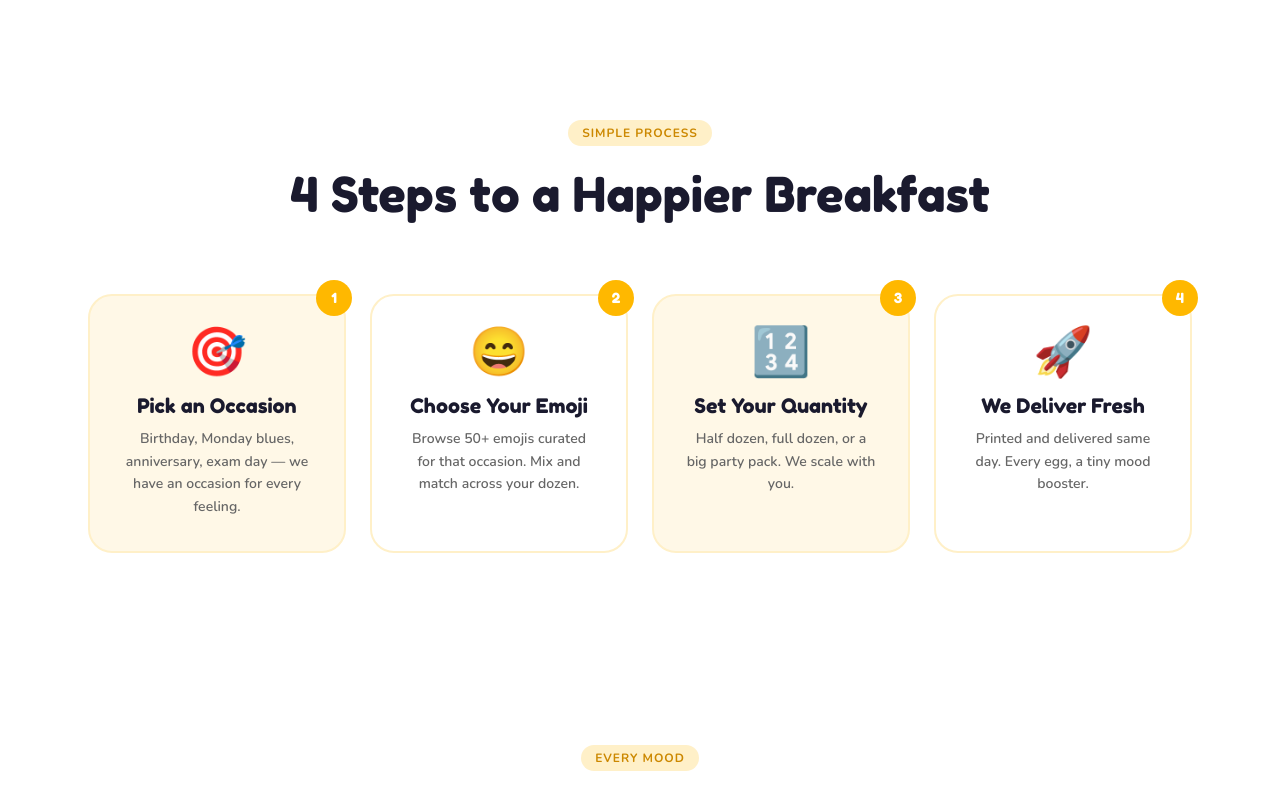
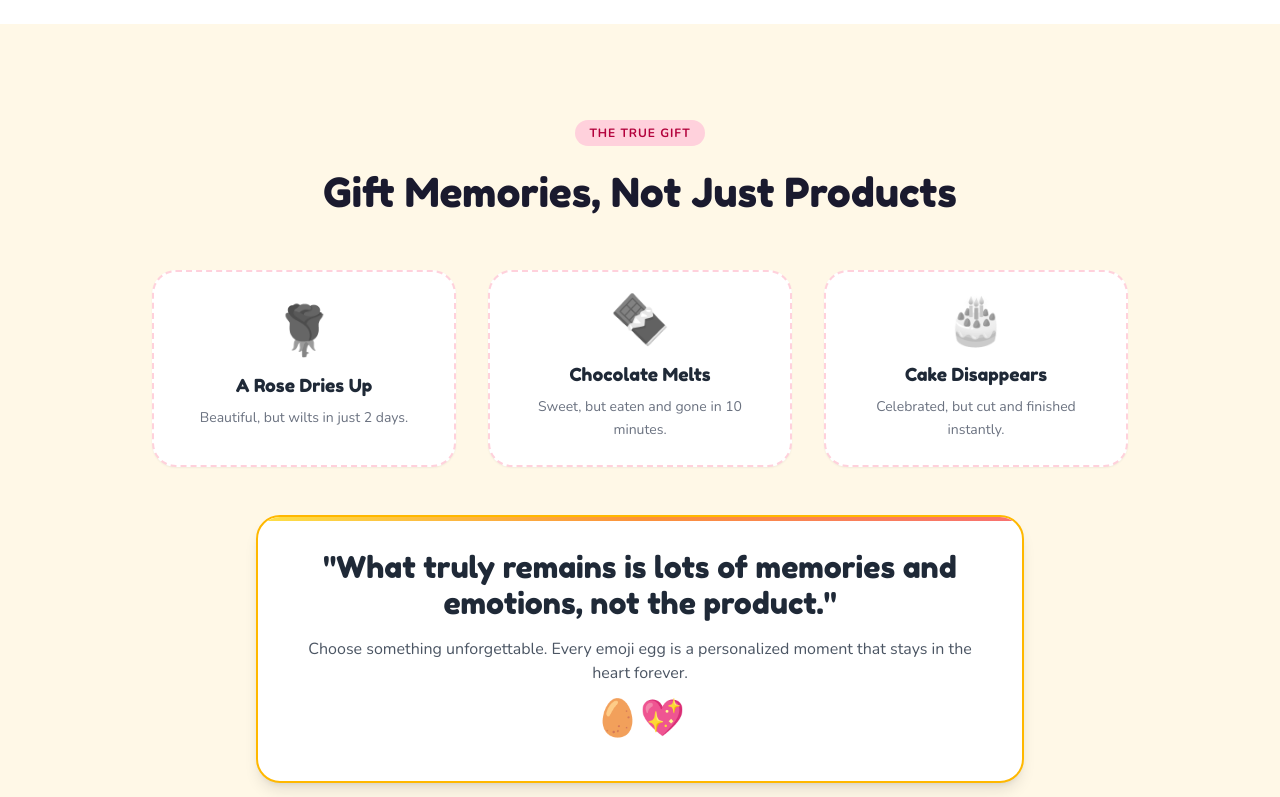
Before and after one commit to ayushkumarrr-1/emojieggs, a Next.js app in the folder emojieggs/: page / in a window 1280 px wide. Shown: the part 960-1757 px from the top of the page. Built offline with nearby package versions, Linux system fonts and the light colour scheme.

Commit message:
Add WhyChooseUs section with creative messaging

```diff
--- a/emojieggs/app/layout.tsx
+++ b/emojieggs/app/layout.tsx
@@ -4,7 +4,7 @@ import { LanguageProvider } from "@/context/LanguageContext";
 
 export const metadata: Metadata = {
   title: "EmojiEggs – We Value Your Happiness 🥚",
-  description: "Customise your eggs with emojis for every mood and occasion. Fresh eggs, happy vibes!",
+  description: "Customise your eggs with emojis for every emotion and occasion. Fresh eggs, happy vibes!",
 };
 
 export default function RootLayout({ children }: { children: React.ReactNode }) {
--- a/emojieggs/app/page.tsx
+++ b/emojieggs/app/page.tsx
@@ -1,5 +1,6 @@
 import Navbar from "@/components/Navbar";
 import Hero from "@/components/Hero";
+import WhyChooseUs from "@/components/WhyChooseUs";
 import HowItWorks from "@/components/HowItWorks";
 import Occasions from "@/components/Occasions";
 import Customizer from "@/components/Customizer";
@@ -13,6 +14,7 @@ export default function Home() {
       <EggGlider />
       <Navbar />
       <Hero />
+      <WhyChooseUs />
       <HowItWorks />
       <Occasions />
       <Customizer />
--- /dev/null
+++ b/emojieggs/components/WhyChooseUs.tsx
@@ -0,0 +1,61 @@
+"use client";
+import { useEffect, useRef } from "react";
+import { useLanguage } from "@/context/LanguageContext";
+
+export default function WhyChooseUs() {
+  const refs = useRef<(HTMLDivElement | null)[]>([]);
+  const { t } = useLanguage();
+
+  useEffect(() => {
+    const obs = new IntersectionObserver(
+      (entries) => entries.forEach((e) => { if (e.isIntersecting) e.target.classList.add("visible"); }),
+      { threshold: 0.1 }
+    );
+    refs.current.forEach((r) => r && obs.observe(r));
+    return () => obs.disconnect();
+  }, []);
+
+  return (
+    <section className="py-24 bg-[#FFF8E7]" id="why-choose-us">
+      <div className="max-w-5xl mx-auto px-6 text-center">
+        <span className="badge" style={{ background: "#FFD1DC", color: "#B3003B" }}>{t.whyChooseUs.badge}</span>
+        <h2 className="font-display mt-4 mb-12" style={{ fontSize: "clamp(2rem,4vw,2.5rem)", color: "#1A1A2E" }}>
+          {t.whyChooseUs.title}
+        </h2>
+
+        <div className="grid md:grid-cols-3 gap-8 mb-12">
+          {t.whyChooseUs.cards.map((card: any, i: number) => (
+            <div
+              key={i}
+              ref={(el) => { refs.current[i] = el; }}
+              className="reveal p-6 rounded-3xl bg-white flex flex-col items-center justify-center text-center shadow-sm"
+              style={{
+                border: "2px dashed #FFD1DC",
+                transitionDelay: `${i * 0.15}s`,
+              }}
+            >
+              <div className="text-5xl mb-4 grayscale opacity-80 transition-all hover:grayscale-0 hover:opacity-100 duration-300">{card.icon}</div>
+              <h3 className="font-display text-lg mb-2 text-gray-800">{card.title}</h3>
+              <p className="text-sm font-medium text-gray-500 leading-relaxed">{card.desc}</p>
+            </div>
+          ))}
+        </div>
+
+        <div
+          ref={(el) => { refs.current[3] = el; }}
+          className="reveal bg-white p-8 rounded-3xl mx-auto max-w-3xl shadow-lg relative overflow-hidden"
+          style={{ border: "2px solid #FFB800", transitionDelay: "0.5s" }}
+        >
+          <div className="absolute top-0 left-0 w-full h-1 bg-gradient-to-r from-yellow-300 via-orange-400 to-red-400"></div>
+          <p className="font-display text-2xl md:text-3xl mb-4 text-gray-800 leading-tight">
+            "{t.whyChooseUs.highlight}"
+          </p>
+          <p className="text-gray-600 font-medium">
+            {t.whyChooseUs.subtext}
+          </p>
+          <div className="mt-6 text-4xl animate-bounce">🥚💖</div>
+        </div>
+      </div>
+    </section>
+  );
+}
--- a/emojieggs/translations/en.ts
+++ b/emojieggs/translations/en.ts
@@ -10,7 +10,7 @@ export const en = {
   hero: {
     badge: "🥚 100% Real Farm Fresh Eggs",
     title1: "Eggs That Match",
-    title2: "Your Every Mood",
+    title2: "Your Every Emotion",
     subtitle: "Pick your occasion, choose an expression, customise how many — we print it fresh on every egg shell. Eat with a smile, every single morning.",
     btnPrimary: "Customise Your Eggs 🎨",
     btnSecondary: "See How It Works",
@@ -19,6 +19,29 @@ export const en = {
       occ: "Occasions",
       cust: "Happy Customers"
     }
+  },
+  whyChooseUs: {
+    badge: "The True Gift",
+    title: "Gift Memories, Not Just Products",
+    cards: [
+      {
+        icon: "🌹",
+        title: "A Rose Dries Up",
+        desc: "Beautiful, but wilts in just 2 days."
+      },
+      {
+        icon: "🍫",
+        title: "Chocolate Melts",
+        desc: "Sweet, but eaten and gone in 10 minutes."
+      },
+      {
+        icon: "🎂",
+        title: "Cake Disappears",
+        desc: "Celebrated, but cut and finished instantly."
+      }
+    ],
+    highlight: "What truly remains is lots of memories and emotions, not the product.",
+    subtext: "Choose something unforgettable. Every emoji egg is a personalized moment that stays in the heart forever."
   },
   howItWorks: {
     badge: "Simple Process",
@@ -31,7 +54,7 @@ export const en = {
     ]
   },
   occasions: {
-    badge: "Every Mood",
+    badge: "Every Emotion",
     title: "A Face for Every Occasion",
     items: {
       "star_eyes": "Birthdays",
--- a/emojieggs/translations/hi.ts
+++ b/emojieggs/translations/hi.ts
@@ -19,6 +19,29 @@ export const hi = {
       occ: "अवसर",
       cust: "खुश ग्राहक"
     }
+  },
+  whyChooseUs: {
+    badge: "सच्चा उपहार",
+    title: "यादें उपहार में दें, केवल उत्पाद नहीं",
+    cards: [
+      {
+        icon: "🌹",
+        title: "गुलाब सूख जाता है",
+        desc: "सुंदर है, लेकिन 2 दिन में मुरझा जाता है।"
+      },
+      {
+        icon: "🍫",
+        title: "चॉकलेट खत्म हो जाती है",
+        desc: "मीठी है, लेकिन 10 मिनट में खत्म हो जाती है।"
+      },
+      {
+        icon: "🎂",
+        title: "केक बँट जाता है",
+        desc: "कटता है और तुरंत खत्म हो जाता है।"
+      }
+    ],
+    highlight: "अंत में जो बचता है, वो कोई उत्पाद नहीं, बल्कि ढेर सारी यादें और भावनाएं होती हैं।",
+    subtext: "कुछ ऐसा चुनें जो हमेशा याद रहे। हर इमोजी अंडा एक व्यक्तिगत पल है जो हमेशा दिल में रहता है।"
   },
   howItWorks: {
     badge: "सरल प्रक्रिया",
```
